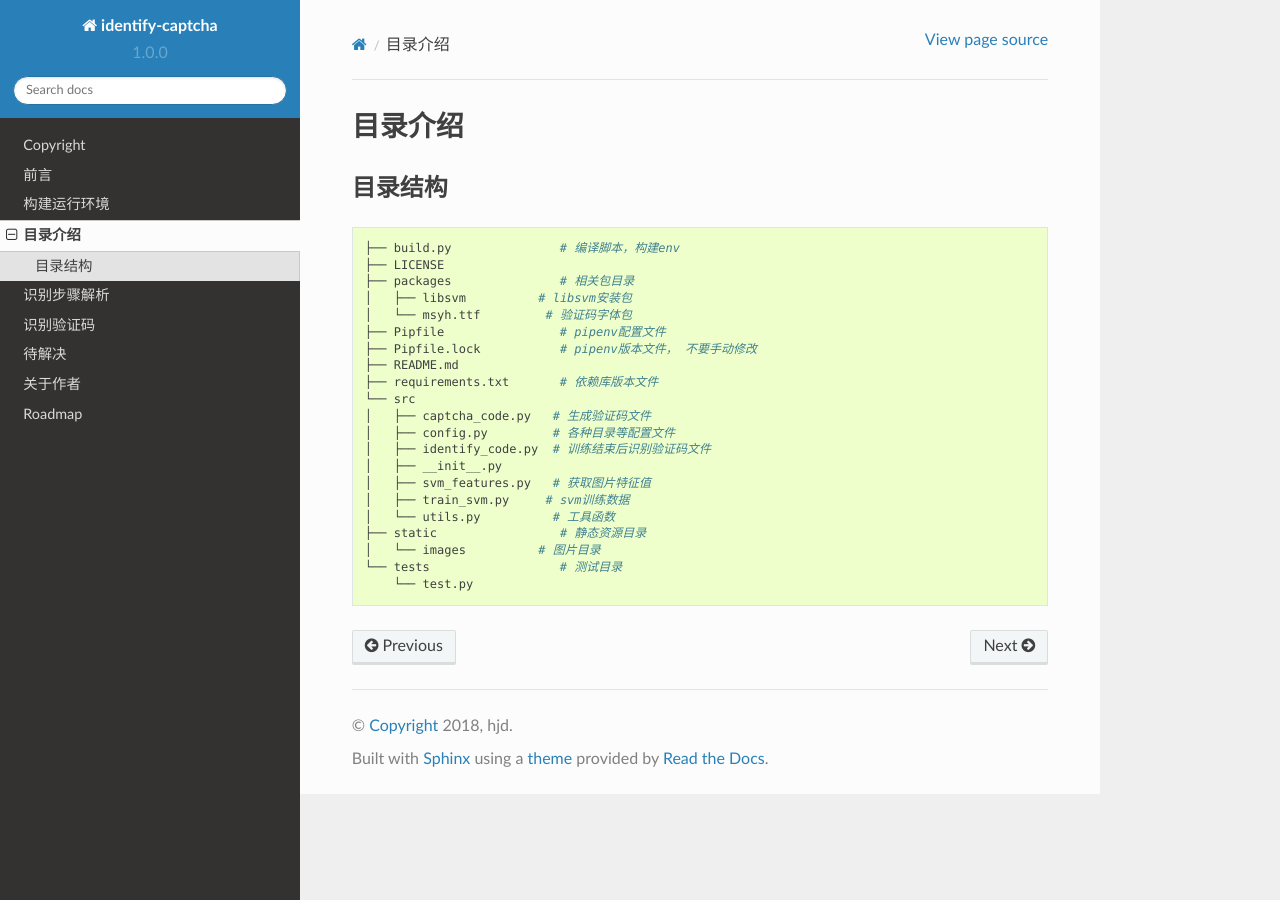
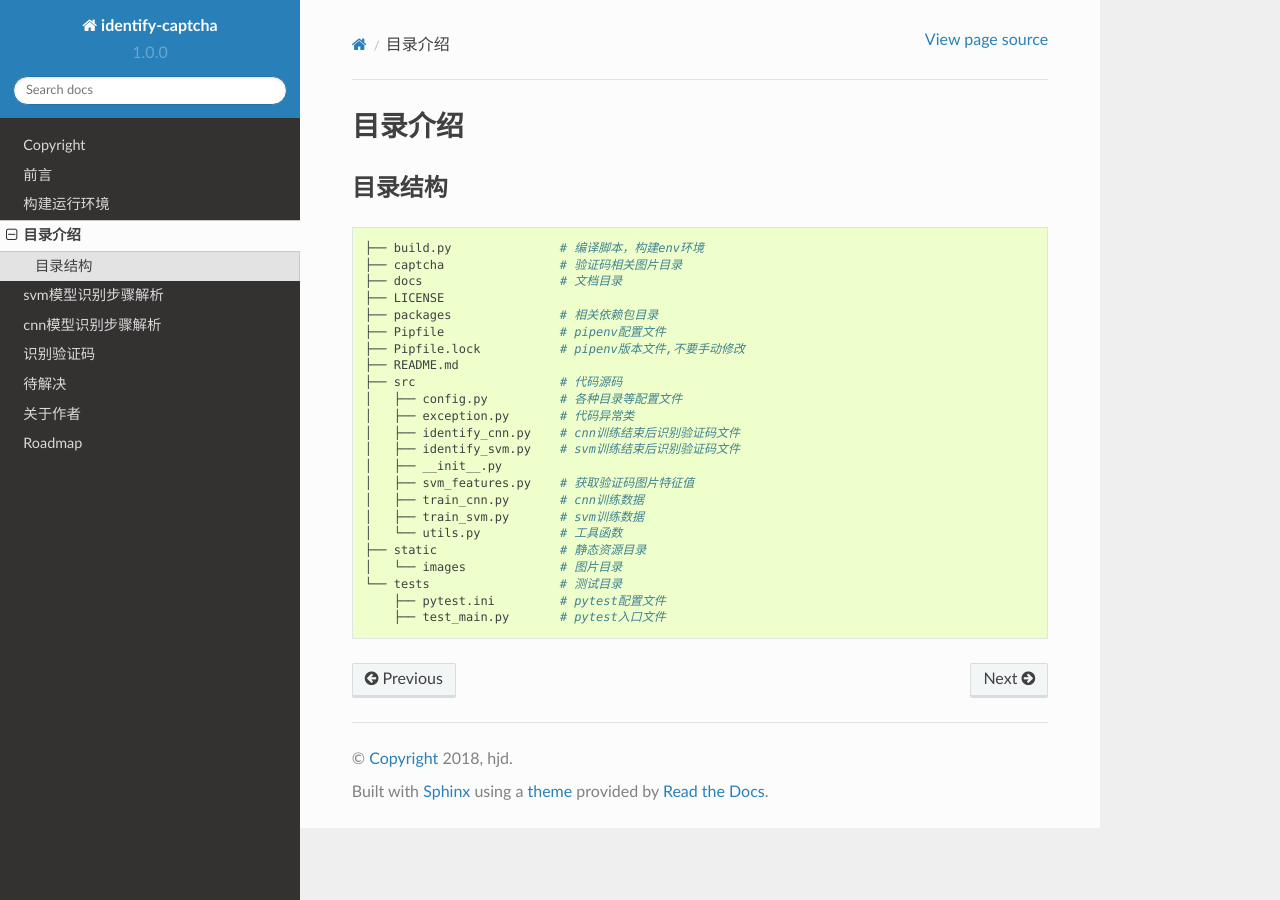
Before and after one commit to seekplum/identify-captcha, a Sphinx documentation site: the page built from docs/source/chapters/2_introduction.rst, in a window 1280 px wide. Built offline with Sphinx 7.4.7 and the Read the Docs theme 2.0.0, drawn with Linux system fonts in a browser that asks for light colours.

Commit message:
更新cnn模块文档

```diff
--- a/docs/source/chapters/2_introduction.rst
+++ b/docs/source/chapters/2_introduction.rst
@@ -8,24 +8,26 @@
 
 .. code-block:: bash
 
-    ├── build.py               # 编译脚本，构建env
+    ├── build.py               # 编译脚本，构建env环境
+    ├── captcha                # 验证码相关图片目录
+    ├── docs                   # 文档目录
     ├── LICENSE
-    ├── packages               # 相关包目录
-    │   ├── libsvm          # libsvm安装包
-    │   └── msyh.ttf         # 验证码字体包
+    ├── packages               # 相关依赖包目录
     ├── Pipfile                # pipenv配置文件
-    ├── Pipfile.lock           # pipenv版本文件， 不要手动修改
+    ├── Pipfile.lock           # pipenv版本文件,不要手动修改
     ├── README.md
-    ├── requirements.txt       # 依赖库版本文件
-    └── src
-    │   ├── captcha_code.py   # 生成验证码文件
-    │   ├── config.py         # 各种目录等配置文件
-    │   ├── identify_code.py  # 训练结束后识别验证码文件
-    │   ├── __init__.py
-    │   ├── svm_features.py   # 获取图片特征值
-    │   ├── train_svm.py     # svm训练数据
-    │   └── utils.py          # 工具函数
+    ├── src                    # 代码源码
+    │   ├── config.py          # 各种目录等配置文件
+    │   ├── exception.py       # 代码异常类
+    │   ├── identify_cnn.py    # cnn训练结束后识别验证码文件
+    │   ├── identify_svm.py    # svm训练结束后识别验证码文件
+    │   ├── __init__.py
+    │   ├── svm_features.py    # 获取验证码图片特征值
+    │   ├── train_cnn.py       # cnn训练数据
+    │   ├── train_svm.py       # svm训练数据
+    │   └── utils.py           # 工具函数
     ├── static                 # 静态资源目录
-    │   └── images          # 图片目录
+    │   └── images             # 图片目录
     └── tests                  # 测试目录
-        └── test.py
+        ├── pytest.ini         # pytest配置文件
+        ├── test_main.py       # pytest入口文件
--- a/docs/source/chapters/3_steps.rst
+++ b/docs/source/chapters/3_svm_steps.rst
@@ -1,6 +1,6 @@
-================
-识别步骤解析
-================
+=================
+svm模型识别步骤解析
+=================
 
 -------------
 创建相关目录
--- a/docs/source/chapters/5_todo_solve.rst
+++ b/docs/source/chapters/6_todo_solve.rst
@@ -3,3 +3,4 @@
 ==========
 * 验证码进行动态的切割
 * 不同字符形态的特征值收集
+* 提高训练速度
```
Also changed, not shown: docs/source/chapters/1_environment.rst (+9 -4 lines), docs/source/chapters/4_cnn_steps.rst (added, +72 -0 lines), docs/source/chapters/5_identify.rst (renamed from docs/source/chapters/4_identify.rst, +10 -2 lines), docs/source/_static/images/accuracy.png (renamed from docs/source/_static/accuracy.png), docs/source/_static/images/build-env.png (added), docs/source/_static/images/loss.png (renamed from docs/source/_static/loss.png).
